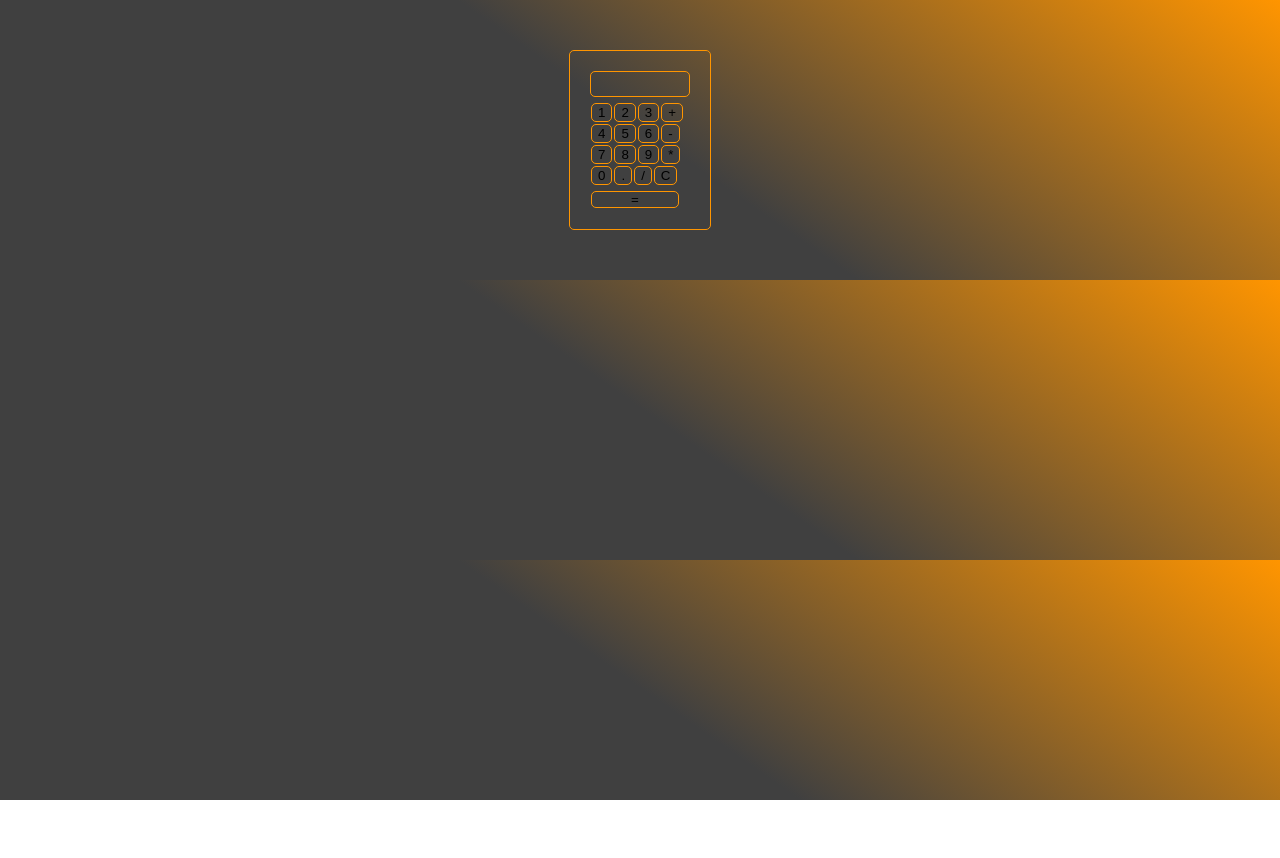
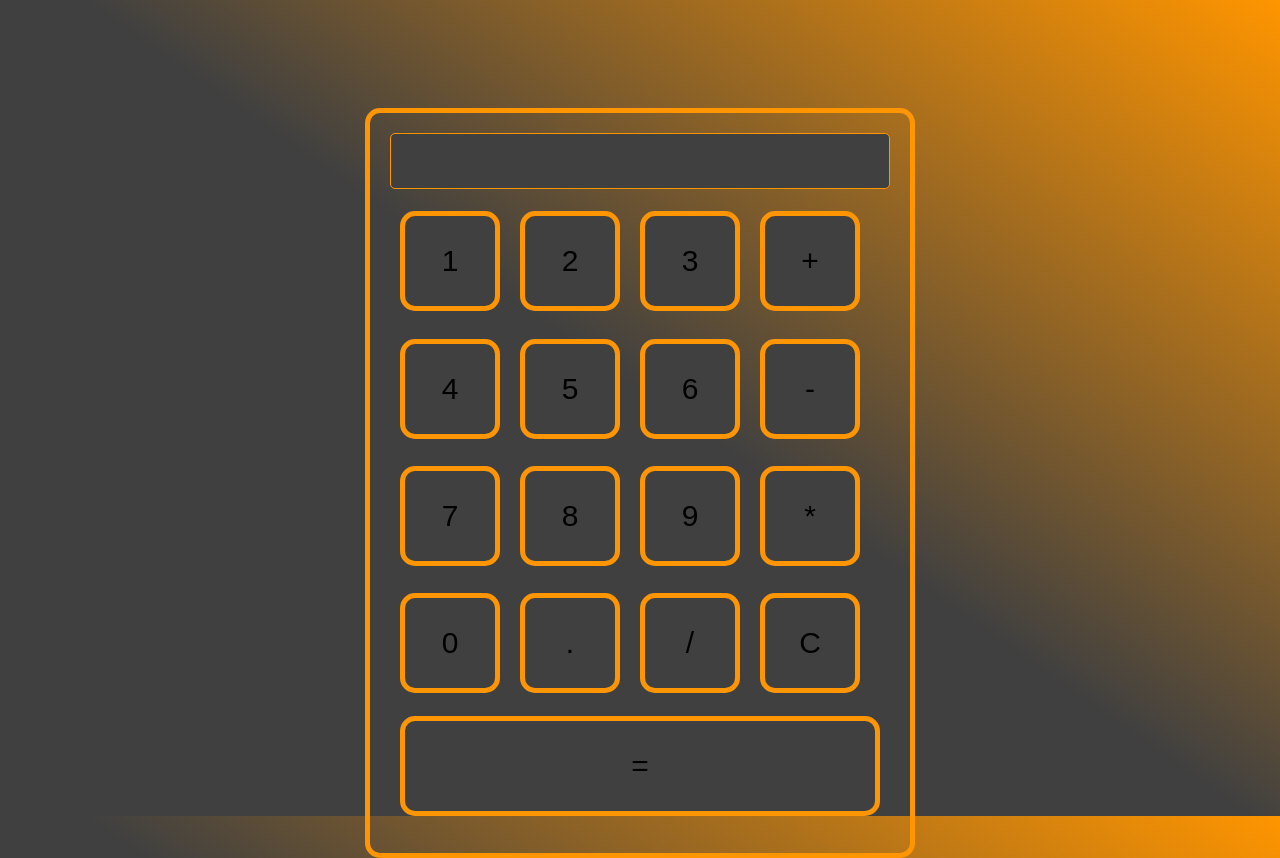
Before and after one commit to josekadeveloper/Calculator, a React (Create React App) app in the folder calculator/: page / in a window 1280 px wide. Before the commit the page ends 800 px from the top, so only its background shows below. Built offline with nearby package versions, Linux system fonts and the light colour scheme.

Commit message:
corrective styles without zoom

```diff
--- a/calculator/src/index.scss
+++ b/calculator/src/index.scss
@@ -9,9 +9,9 @@ body {
   font-family: monospace;
   background: linear-gradient(35deg, #404040 51.03%, #FF9500);
   color: $foreground;
-  margin: 50px auto;
   padding: 0 30px;
-  height: auto;
+  height: 100vh;
+  width: auto;
   display: flex;
   justify-content: center;
 }
@@ -19,32 +19,40 @@ body {
 .calculator-container {
   display: flex;
   flex-wrap: wrap;
-  width: 100px;
-  border: 1px solid $primary;
-  border-radius: 5px;
+  height: 700px;
+  width: 500px;
+  margin-top: 100px;
+  border: 5px solid $primary;
+  border-radius: 15px;
   padding: 20px;
 }
 
 .result {
-  width: 100px;
-  height: 20px;
+  width: 100%;
+  height: 50px;
   padding: 2px;
   margin-bottom: 5px;
+  background-color: $secondary;
   color: $disabled;
+  font-size: 35px;
   text-align: center;
   border: 0.5px solid $primary;
   border-radius: 5px;
 }
 
 .button {
-  background-color: transparent;
-  margin: 1px;
-  border: 0.5px solid $primary;
-  border-radius: 5px;
+  height: 100px;
+  width: 100px;
+  background-color: $secondary;
+  margin: 10px;
+  font-size: 30px;
+  border: 5px solid $primary;
+  border-radius: 15px;
   cursor: pointer;
 }
 
 .button:last-child {
+  width: 100%;
   align-items: center;
   margin-top: 5px;
   padding: 0 39px;
```
